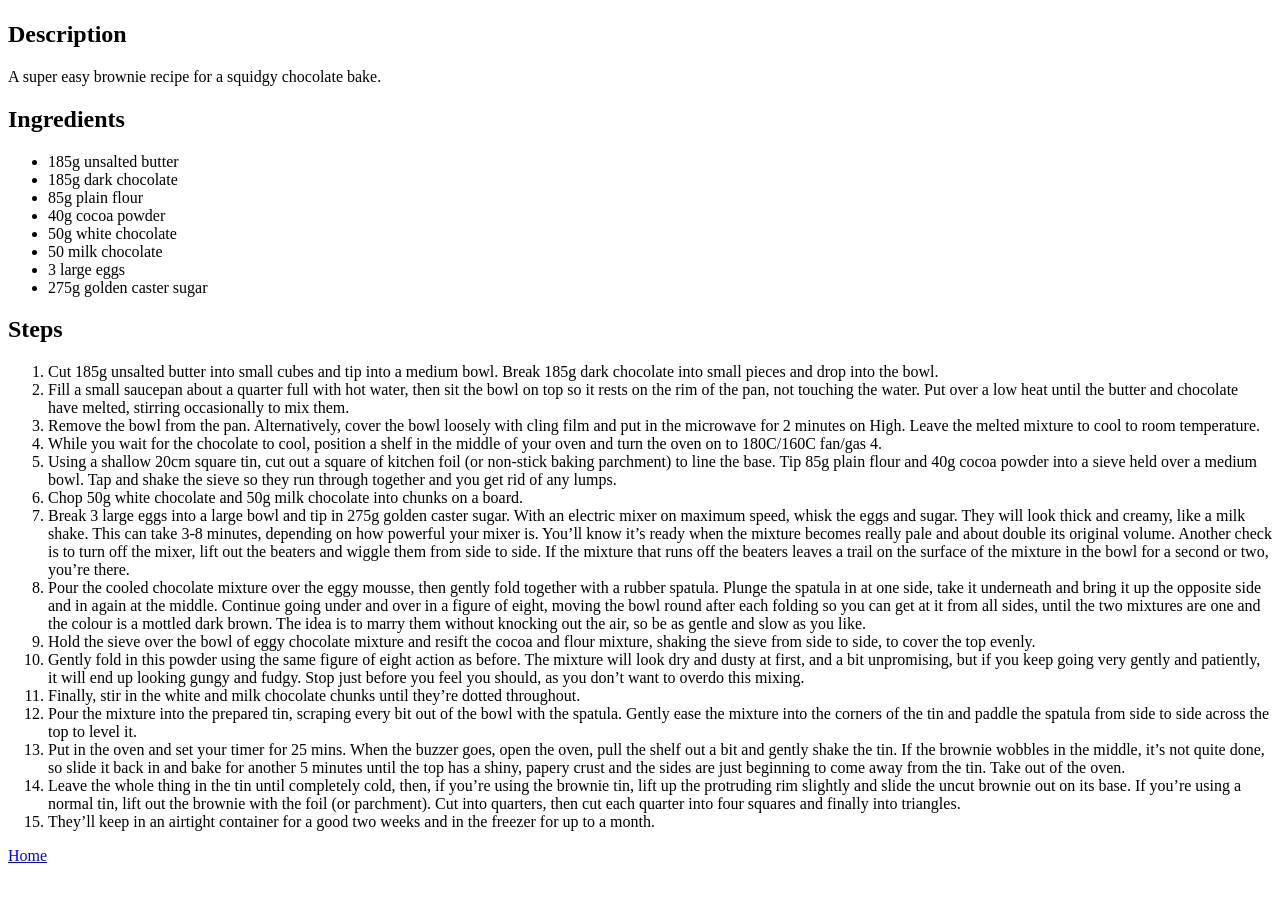
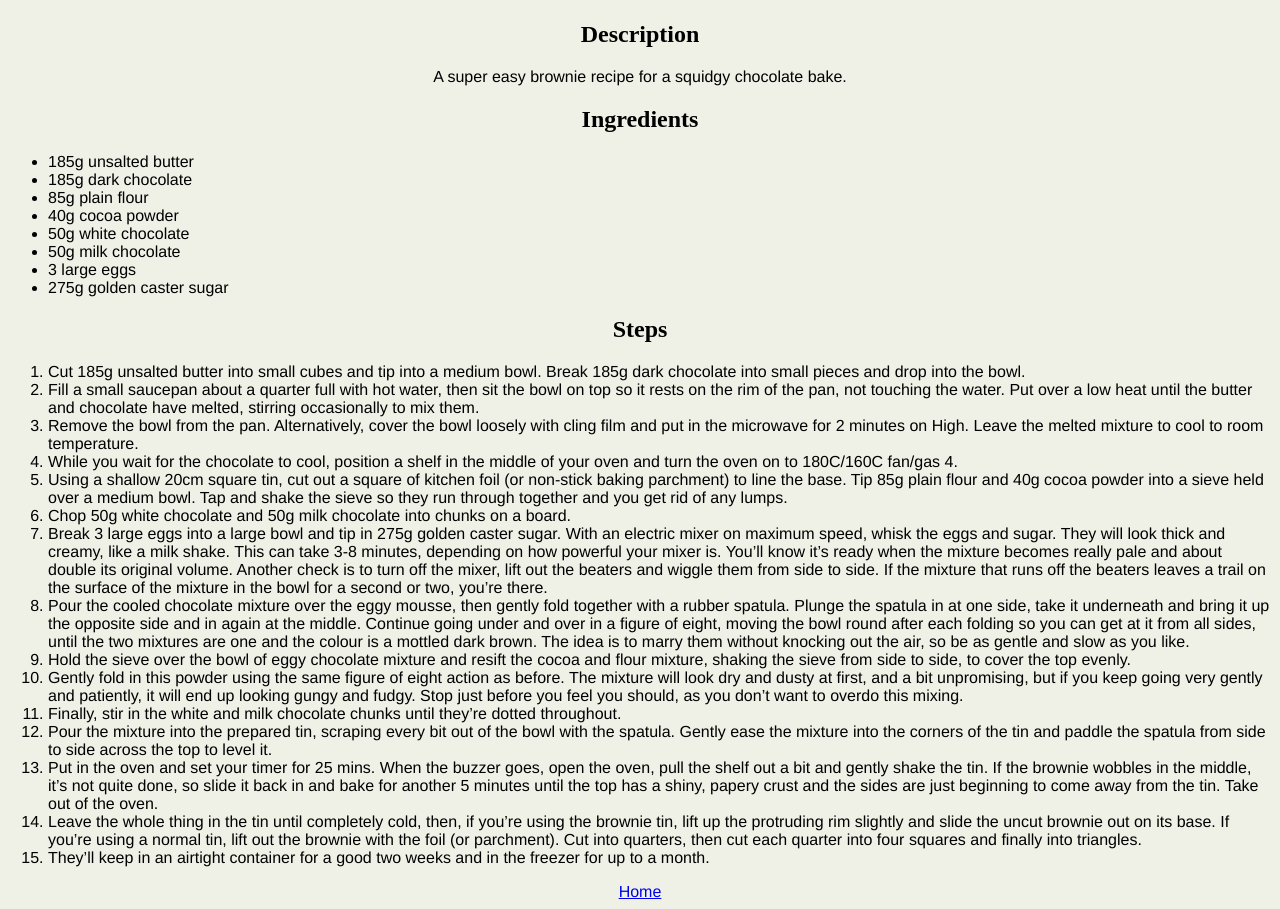
Before and after one commit to rosieosie/odin-recipes, a plain HTML site: page recipes/brownies.html in a window 1280 px wide. Shown: the part 383-1292 px from the top of the page. Before the commit the page ends 1256 px from the top, so only its background shows below. Drawn offline with Linux system fonts and the light colour scheme.

Commit message:
Add basic css - text and background color

```diff
--- a/recipes/brownies.html
+++ b/recipes/brownies.html
@@ -4,6 +4,7 @@
     <meta charset="UTF-8">
     <meta name="viewport" content="width=device-width, initial-scale=1.0">
     <title>Brownies recipe</title>
+    <link rel="stylesheet" href="../styles.css">
 </head>
 <body>
     <h1>Brownies</h1>
@@ -12,32 +13,32 @@
     <p>A super easy brownie recipe for a squidgy chocolate bake.</p>
     <h2>Ingredients</h2>
     <ul>
-        <li>185g unsalted butter</li>
-        <li>185g dark chocolate</li>
-        <li>85g plain flour</li>
-        <li>40g cocoa powder</li>
-        <li>50g white chocolate</li>
-        <li>50 milk chocolate</li>
-        <li>3 large eggs</li>
-        <li>275g golden caster sugar</li>
+        <li class="list">185g unsalted butter</li>
+        <li class="list">185g dark chocolate</li>
+        <li class="list">85g plain flour</li>
+        <li class="list">40g cocoa powder</li>
+        <li class="list">50g white chocolate</li>
+        <li class="list">50g milk chocolate</li>
+        <li class="list">3 large eggs</li>
+        <li class="list">275g golden caster sugar</li>
     </ul>
     <h2>Steps</h2>
     <ol>
-        <li>Cut 185g unsalted butter into small cubes and tip into a medium bowl. Break 185g dark chocolate into small pieces and drop into the bowl.</li>
-        <li>Fill a small saucepan about a quarter full with hot water, then sit the bowl on top so it rests on the rim of the pan, not touching the water. Put over a low heat until the butter and chocolate have melted, stirring occasionally to mix them.</li>
-        <li>Remove the bowl from the pan. Alternatively, cover the bowl loosely with cling film and put in the microwave for 2 minutes on High. Leave the melted mixture to cool to room temperature.</li>
-        <li>While you wait for the chocolate to cool, position a shelf in the middle of your oven and turn the oven on to 180C/160C fan/gas 4.</li>
-        <li>Using a shallow 20cm square tin, cut out a square of kitchen foil (or non-stick baking parchment) to line the base. Tip 85g plain flour and 40g cocoa powder into a sieve held over a medium bowl. Tap and shake the sieve so they run through together and you get rid of any lumps.</li>
-        <li>Chop 50g white chocolate and 50g milk chocolate into chunks on a board.</li>
-        <li>Break 3 large eggs into a large bowl and tip in 275g golden caster sugar. With an electric mixer on maximum speed, whisk the eggs and sugar. They will look thick and creamy, like a milk shake. This can take 3-8 minutes, depending on how powerful your mixer is. You’ll know it’s ready when the mixture becomes really pale and about double its original volume. Another check is to turn off the mixer, lift out the beaters and wiggle them from side to side. If the mixture that runs off the beaters leaves a trail on the surface of the mixture in the bowl for a second or two, you’re there.</li>
-        <li>Pour the cooled chocolate mixture over the eggy mousse, then gently fold together with a rubber spatula. Plunge the spatula in at one side, take it underneath and bring it up the opposite side and in again at the middle. Continue going under and over in a figure of eight, moving the bowl round after each folding so you can get at it from all sides, until the two mixtures are one and the colour is a mottled dark brown. The idea is to marry them without knocking out the air, so be as gentle and slow as you like.</li>
-        <li>Hold the sieve over the bowl of eggy chocolate mixture and resift the cocoa and flour mixture, shaking the sieve from side to side, to cover the top evenly.</li>
-        <li>Gently fold in this powder using the same figure of eight action as before. The mixture will look dry and dusty at first, and a bit unpromising, but if you keep going very gently and patiently, it will end up looking gungy and fudgy. Stop just before you feel you should, as you don’t want to overdo this mixing.</li>
-        <li>Finally, stir in the white and milk chocolate chunks until they’re dotted throughout.</li>
-        <li>Pour the mixture into the prepared tin, scraping every bit out of the bowl with the spatula. Gently ease the mixture into the corners of the tin and paddle the spatula from side to side across the top to level it.</li>
-        <li>Put in the oven and set your timer for 25 mins. When the buzzer goes, open the oven, pull the shelf out a bit and gently shake the tin. If the brownie wobbles in the middle, it’s not quite done, so slide it back in and bake for another 5 minutes until the top has a shiny, papery crust and the sides are just beginning to come away from the tin. Take out of the oven.</li>
-        <li>Leave the whole thing in the tin until completely cold, then, if you’re using the brownie tin, lift up the protruding rim slightly and slide the uncut brownie out on its base. If you’re using a normal tin, lift out the brownie with the foil (or parchment). Cut into quarters, then cut each quarter into four squares and finally into triangles.</li>
-        <li>They’ll keep in an airtight container for a good two weeks and in the freezer for up to a month.</li>
+        <li class="list">Cut 185g unsalted butter into small cubes and tip into a medium bowl. Break 185g dark chocolate into small pieces and drop into the bowl.</li>
+        <li class="list">Fill a small saucepan about a quarter full with hot water, then sit the bowl on top so it rests on the rim of the pan, not touching the water. Put over a low heat until the butter and chocolate have melted, stirring occasionally to mix them.</li>
+        <li class="list">Remove the bowl from the pan. Alternatively, cover the bowl loosely with cling film and put in the microwave for 2 minutes on High. Leave the melted mixture to cool to room temperature.</li>
+        <li class="list">While you wait for the chocolate to cool, position a shelf in the middle of your oven and turn the oven on to 180C/160C fan/gas 4.</li>
+        <li class="list">Using a shallow 20cm square tin, cut out a square of kitchen foil (or non-stick baking parchment) to line the base. Tip 85g plain flour and 40g cocoa powder into a sieve held over a medium bowl. Tap and shake the sieve so they run through together and you get rid of any lumps.</li>
+        <li class="list">Chop 50g white chocolate and 50g milk chocolate into chunks on a board.</li>
+        <li class="list">Break 3 large eggs into a large bowl and tip in 275g golden caster sugar. With an electric mixer on maximum speed, whisk the eggs and sugar. They will look thick and creamy, like a milk shake. This can take 3-8 minutes, depending on how powerful your mixer is. You’ll know it’s ready when the mixture becomes really pale and about double its original volume. Another check is to turn off the mixer, lift out the beaters and wiggle them from side to side. If the mixture that runs off the beaters leaves a trail on the surface of the mixture in the bowl for a second or two, you’re there.</li>
+        <li class="list">Pour the cooled chocolate mixture over the eggy mousse, then gently fold together with a rubber spatula. Plunge the spatula in at one side, take it underneath and bring it up the opposite side and in again at the middle. Continue going under and over in a figure of eight, moving the bowl round after each folding so you can get at it from all sides, until the two mixtures are one and the colour is a mottled dark brown. The idea is to marry them without knocking out the air, so be as gentle and slow as you like.</li>
+        <li class="list">Hold the sieve over the bowl of eggy chocolate mixture and resift the cocoa and flour mixture, shaking the sieve from side to side, to cover the top evenly.</li>
+        <li class="list">Gently fold in this powder using the same figure of eight action as before. The mixture will look dry and dusty at first, and a bit unpromising, but if you keep going very gently and patiently, it will end up looking gungy and fudgy. Stop just before you feel you should, as you don’t want to overdo this mixing.</li>
+        <li class="list">Finally, stir in the white and milk chocolate chunks until they’re dotted throughout.</li>
+        <li class="list">Pour the mixture into the prepared tin, scraping every bit out of the bowl with the spatula. Gently ease the mixture into the corners of the tin and paddle the spatula from side to side across the top to level it.</li>
+        <li class="list">Put in the oven and set your timer for 25 mins. When the buzzer goes, open the oven, pull the shelf out a bit and gently shake the tin. If the brownie wobbles in the middle, it’s not quite done, so slide it back in and bake for another 5 minutes until the top has a shiny, papery crust and the sides are just beginning to come away from the tin. Take out of the oven.</li>
+        <li class="list">Leave the whole thing in the tin until completely cold, then, if you’re using the brownie tin, lift up the protruding rim slightly and slide the uncut brownie out on its base. If you’re using a normal tin, lift out the brownie with the foil (or parchment). Cut into quarters, then cut each quarter into four squares and finally into triangles.</li>
+        <li class="list">They’ll keep in an airtight container for a good two weeks and in the freezer for up to a month.</li>
     </ol>
     <a href="../index.html">Home</a>
 </body>
--- /dev/null
+++ b/styles.css
@@ -0,0 +1,18 @@
+* {
+    font-family: helvetica, sans-serif;
+    background-color: #eff0e6;
+    text-align: center;
+}
+
+h1, h2 {
+    font-family:'Times New Roman', Times, serif;
+}
+
+.list {
+    text-align: left;
+}
+
+h1 {
+    background-color: #dd5b34;
+    color:  #eff0e6;
+}
```
Also changed, not shown: index.html (+4 -3 lines), recipes/chilli.html (+22 -21 lines), recipes/soup.html (+14 -13 lines).
